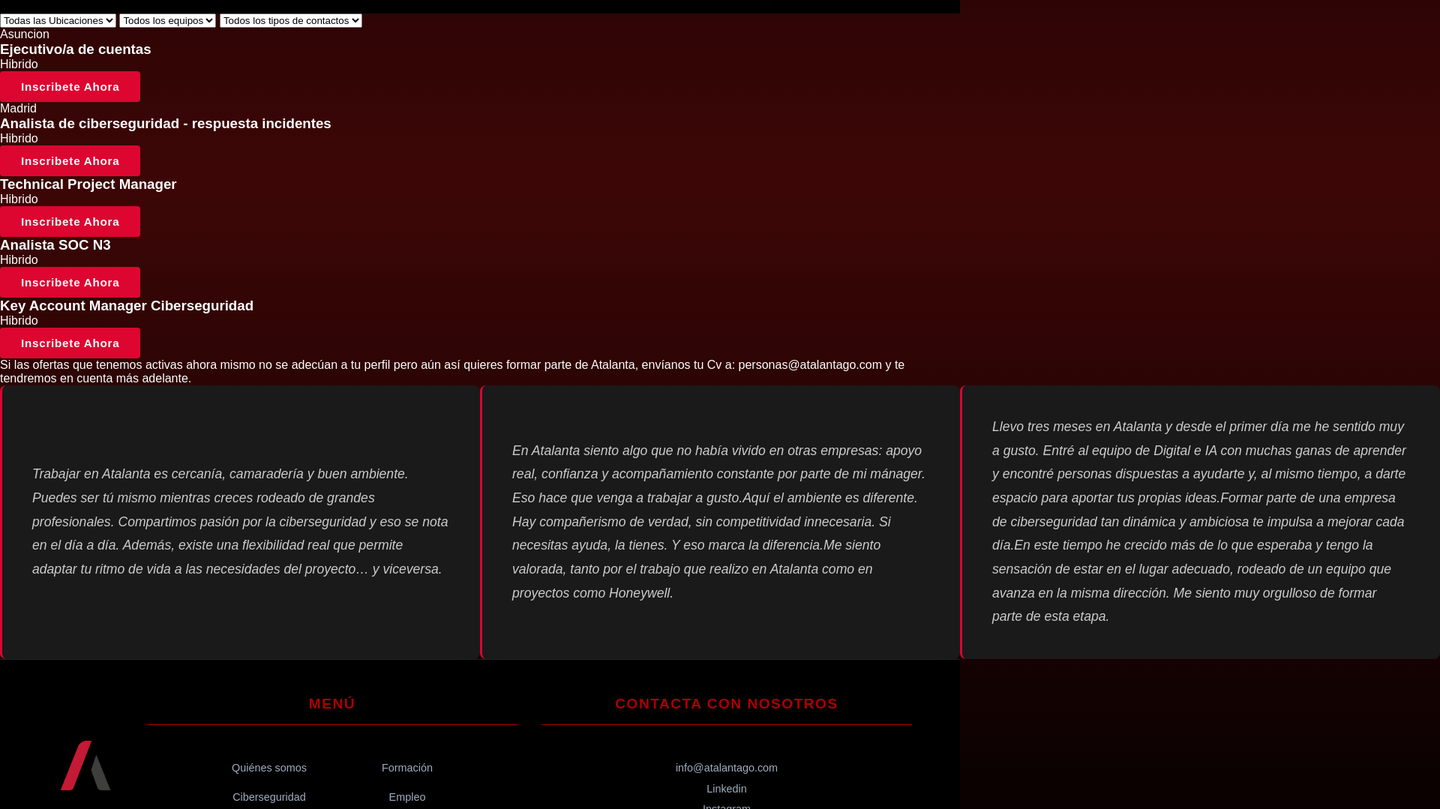
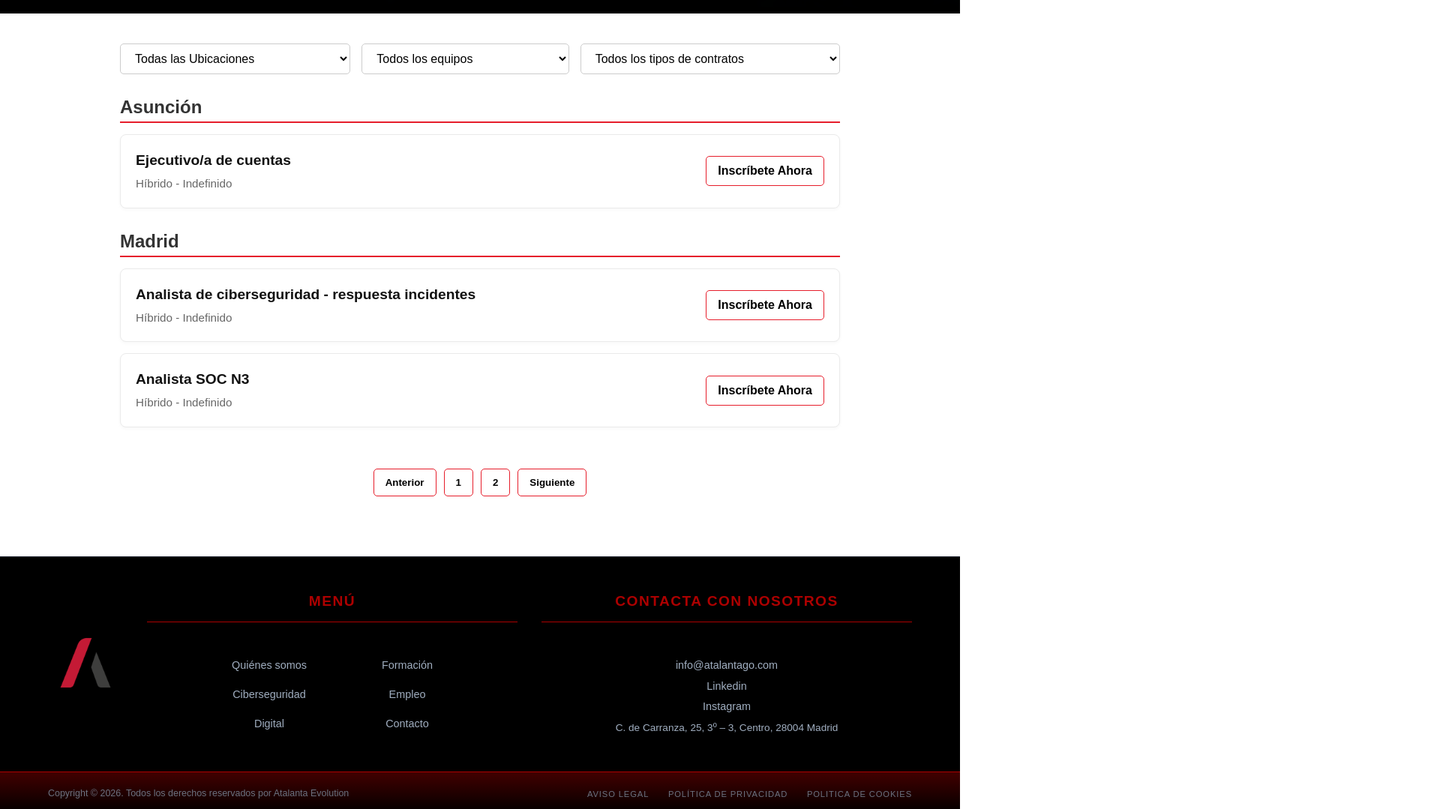
Before and after one commit to Dezius21/Atalanta_Grupo3, a plain HTML site: page oportunidades-de-empleo.html in a window 1280 px wide. Shown: the part 740-1819 px from the top of the page at 75% size, 1920 px wide, since content can reach past the window. Drawn offline with Linux system fonts and the light colour scheme.

Commit message:
Crear estilos y logica para Empleo

```diff
--- /dev/null
+++ b/blocks/empleo.css
@@ -0,0 +1,140 @@
+/* --- ESTILOS GENERALES DEL CONTENEDOR --- */
+.empleo__body{
+    background: white !important;
+}
+.main{
+    background-color: white;
+
+}
+.main__employment {
+    max-width: 1000px;
+    margin: 40px auto;
+    padding: 0 20px;
+    font-family: Arial, sans-serif;
+}
+
+/* --- FILTROS DE BÚSQUEDA --- */
+.employment__filters {
+    display: flex;
+    gap: 15px;
+    margin-bottom: 30px;
+    flex-wrap: wrap;
+}
+
+.employment_select {
+    padding: 10px 15px;
+    border: 1px solid #ccc;
+    border-radius: 5px;
+    background-color: #fff;
+    cursor: pointer;
+    font-size: 1rem;
+    flex-grow: 1;
+}
+
+/* --- TÍTULO DE LA CIUDAD --- */
+.employment__city-title {
+    font-size: 1.5rem;
+    font-weight: bold;
+    color: #333;
+    margin-bottom: 15px;
+    margin-top: 30px;
+    border-bottom: 2px solid #e61d2b;
+    padding-bottom: 5px;
+}
+
+/* --- LISTA DE OFERTAS (TARJETAS) --- */
+.employment-item {
+    display: flex;
+    justify-content: space-between;
+    align-items: center;
+    padding: 20px;
+    margin-bottom: 15px;
+    border: 1px solid #eaeaea;
+    border-radius: 8px;
+    box-shadow: 0 2px 5px rgba(0,0,0,0.03);
+    background-color: #fff;
+    transition: transform 0.2s ease, box-shadow 0.2s ease;
+
+    /* 🛠️ FIX SOLAPAMIENTO: Mantener distancias y alturas correctas */
+    height: auto !important;
+    gap: 20px;
+    overflow: hidden;
+}
+
+.employment-item:hover {
+    transform: translateY(-2px);
+    box-shadow: 0 5px 15px rgba(0,0,0,0.1);
+}
+
+/* 🛠️ FIX SOLAPAMIENTO: Contenedor del texto de la oferta */
+.employment-item__info {
+    display: flex;
+    flex-direction: column;
+    gap: 5px;
+    flex-grow: 1; /* Obliga al texto a empujar al botón a la derecha */
+}
+
+/* 🛠️ FIX SOLAPAMIENTO: Limpiar márgenes que venían de index.css */
+.employment-item__info h3,
+.employment-item__info p {
+    margin: 0 !important;
+    padding: 0 !important;
+    line-height: 1.5 !important;
+}
+
+.employment-item__info h3 {
+    color: #111;
+    font-size: 1.2rem;
+}
+
+.employment-item__info p {
+    color: #666;
+    font-size: 0.95rem;
+}
+
+/* --- BOTONES Y PAGINACIÓN --- */
+.pagination {
+    display: flex;
+    justify-content: center;
+    gap: 10px;
+    padding: 40px 0;
+}
+
+.pagination__btn {
+    background-color: transparent;
+    border: 1px solid #e61d2b;
+    color: black;
+    padding: 10px 15px;
+    cursor: pointer;
+    border-radius: 5px;
+    transition: 0.3s;
+    text-decoration: none;
+    font-weight: 600;
+    display: inline-block;
+    white-space: nowrap;
+}
+
+.pagination__btn:hover {
+    background-color: #e61d2b;
+    color: white;
+}
+
+/* --- RESPONSIVE (MÓVILES) --- */
+@media (max-width: 600px) {
+    .employment__filters {
+        flex-direction: column; /* Apila los selectores de filtro */
+    }
+
+    .employment-item {
+        flex-direction: column;
+        align-items: flex-start;
+        gap: 15px !important;
+    }
+
+    .pagination__btn {
+        width: 100%; /* Botón de lado a lado para facilitar el toque en móvil */
+        text-align: center;
+        margin-top: 10px;
+        box-sizing: border-box;
+    }
+}
--- a/oportunidades-de-empleo.html
+++ b/oportunidades-de-empleo.html
@@ -6,7 +6,7 @@
     <title>Oportunidades de empleo</title>
     <link rel="stylesheet" href="./pages/index.css">
 </head>
-<body>
+<body class="empleo__body">
     <header class="header">
         <nav class="navbar">
       <a href="./index.html" class="navbar__logo-container">
@@ -62,15 +62,15 @@
 
                 <div class="hero__tags">
                     <div class="hero__tag">
-                        <img src="./images/form_images/form_image2.png" alt="LinkedIn" class="hero__icon">
+                        <img src="./images/empleo_images/Header_1.png" alt="LinkedIn" class="hero__icon">
                         <p class="hero__text">Ofertas activas en LinkedIn.</p>
                     </div>
                     <div class="hero__tag">
-                        <img src="./images/header_images/tag_four.png" alt="Líder" class="hero__icon">
+                        <img src="./images/empleo_images/Header_2.png" alt="Líder" class="hero__icon">
                         <p class="hero__text">Empresa líder de ciberseguridad.</p>
                     </div>
                     <div class="hero__tag">
-                        <img src="./images/form_images/form_image1.png" alt="Internacional" class="hero__icon">
+                        <img src="./images/empleo_images/Header_3.png" alt="Internacional" class="hero__icon">
                         <p class="hero__text">Entorno internacional y flexible.</p>
                     </div>
                 </div>
@@ -84,84 +84,67 @@
 
     <main>
         <div class="main__employment">
-            <select name="contratos" id="contratos" class="employment_select">
-                <option value="" selected disabled hidden>Todas las Ubicaciones</option>
-                <option value="asuncion">asuncion</option>
+            <div class="employment__filters">
+                <select name="ubicacion" id="ubicacion" class="employment_select">
+                    <option value="">Todas las Ubicaciones</option>
+                    <option value="asuncion">Asunción</option>
                     <option value="madrid">Madrid</option>
                 </select>
+
                 <select name="equipos" id="equipos" class="employment_select">
-                <option value="" selected disabled hidden>Todos los equipos</option>
+                    <option value="">Todos los equipos</option>
                     <option value="blue-team">Blue Team</option>
                     <option value="comercial">Comercial</option>
                     <option value="soc">SOC</option>
                 </select>
-            <select name="contrato" id="contratos" class="employment_select">
-                <option value="" selected disabled hidden>Todos los tipos de contactos</option>
-                <option value="autonomo">Autonomo</option>
-                <option value="indefinido">indefinido</option>
+
+                <select name="contrato" id="contrato" class="employment_select">
+                    <option value="">Todos los tipos de contratos</option>
+                    <option value="autonomo">Autónomo</option>
+                    <option value="indefinido">Indefinido</option>
                 </select>
+            </div>
 
             <div class="main__container-employment">
+
                 <div class="container-employment">
-                    <legend>Asuncion</legend>
+                    <legend class="employment__city-title">Asunción</legend>
+
+                    <div class="employment-item" data-ubicacion="asuncion" data-equipo="comercial" data-contrato="indefinido">
+                        <div class="employment-item__info">
+                            <h3>Ejecutivo/a de cuentas</h3>
+                            <p>Híbrido - Indefinido</p>
                         </div>
-                <div class="employment-item">
-                    <h3>Ejecutivo/a de cuentas</h3>
-                    <p>Hibrido</p>
-                    <a href="#" class="carousel__button-form">
-                    <span class="employment__button-form-span">Inscribete Ahora</span>
-                </a>
+                        <a href="#" class="pagination__btn">Inscríbete Ahora</a>
                     </div>
+                </div>
+
                 <div class="container-employment">
-                    <legend>Madrid</legend>
-                    <div class="employment-item">
+                    <legend class="employment__city-title">Madrid</legend>
+
+                    <div class="employment-item" data-ubicacion="madrid" data-equipo="blue-team" data-contrato="indefinido">
+                        <div class="employment-item__info">
                             <h3>Analista de ciberseguridad - respuesta incidentes</h3>
-                        <p>Hibrido</p>
-                        <a href="#" class="carousel__button-form">
-                    <span class="employment__button-form-span">Inscribete Ahora</span>
-                </a>
+                            <p>Híbrido - Indefinido</p>
                         </div>
-                    <div class="employment-item">
-                        <h3>Technical Project Manager</h3>
-                        <p>Hibrido</p>
-                        <a href="#" class="carousel__button-form">
-                    <span class="employment__button-form-span">Inscribete Ahora</span>
-                </a>
+                        <a href="#" class="pagination__btn">Inscríbete Ahora</a>
                     </div>
-                    <div class="employment-item">
+
+                    <div class="employment-item" data-ubicacion="madrid" data-equipo="soc" data-contrato="indefinido">
+                        <div class="employment-item__info">
                             <h3>Analista SOC N3</h3>
-                        <p>Hibrido</p>
-                        <a href="#" class="carousel__button-form">
-                    <span class="employment__button-form-span">Inscribete Ahora</span>
-                </a>
+                            <p>Híbrido - Indefinido</p>
                         </div>
-                    <div class="employment-item">
-                        <h3>Key Account Manager Ciberseguridad</h3>
-                        <p>Hibrido</p>
-                        <a href="#" class="carousel__button-form">
-                    <span class="employment__button-form-span">Inscribete Ahora</span>
-                </a>
+                        <a href="#" class="pagination__btn">Inscríbete Ahora</a>
                     </div>
                 </div>
             </div>
-            <p>Si las ofertas que tenemos activas ahora mismo no se adecúan a tu perfil pero aún así quieres formar parte de Atalanta, envíanos tu Cv a: personas@atalantago.com y te tendremos en cuenta más adelante.</p>
-        </div>
 
-
-            <div class="carousel-container">
-                <div class="carousel-track">
-                  <div class="carousel-item">
-                      <p>Trabajar en Atalanta es cercanía, camaradería y buen ambiente. Puedes ser tú mismo mientras creces rodeado de grandes profesionales. Compartimos pasión por la ciberseguridad y eso se nota en el día a día. Además, existe una flexibilidad real que permite adaptar tu ritmo de vida a las necesidades del proyecto… y viceversa.</p>
-                    </div>
-                  <div class="carousel-item">
-                    <p>En Atalanta siento algo que no había vivido en otras empresas: apoyo real, confianza y acompañamiento constante por parte de mi mánager. Eso hace que venga a trabajar a gusto.Aquí el ambiente es diferente. Hay compañerismo de verdad, sin competitividad innecesaria. Si necesitas ayuda, la tienes. Y eso marca la diferencia.Me siento valorada, tanto por el trabajo que realizo en Atalanta como en proyectos como Honeywell.</p>
-                    </div>
-                  <div class="carousel-item">
-                    <p>Llevo tres meses en Atalanta y desde el primer día me he sentido muy a gusto. Entré al equipo de Digital e IA con muchas ganas de aprender y encontré personas dispuestas a ayudarte y, al mismo tiempo, a darte espacio para aportar tus propias ideas.Formar parte de una empresa de ciberseguridad tan dinámica y ambiciosa te impulsa a mejorar cada día.En este tiempo he crecido más de lo que esperaba y tengo la sensación de estar en el lugar adecuado, rodeado de un equipo que avanza en la misma dirección. Me siento muy orgulloso de formar parte de esta etapa.</p>
-                    </div>
-                  <div class="carousel-item">
-                      <p>Aunque trabajo de forma bastante autónoma, hay detalles que marcan la diferencia: la apuesta por la formación continua, las actividades para reforzar el equipo y los incentivos para atraer talento.Atalanta cuida a las personas. Desde la cena de Navidad hasta los encuentros de verano, se nota el esfuerzo por crear equipo más allá del día a día.Para mí, es una de las mejores empresas en las que he estado.</p>
-                    </div>
+            <div class="pagination">
+                <button class="pagination__btn">Anterior</button>
+                <button class="pagination__btn">1</button>
+                <button class="pagination__btn">2</button>
+                <button class="pagination__btn">Siguiente</button>
             </div>
         </div>
     </main>
@@ -263,5 +246,66 @@
     <script src="./scripts/forms.js"></script>
     <script src="./scripts/carousel.js"></script>
     <script src="./scripts/header_temporal.js"></script>
+    <script>
+        document.addEventListener("DOMContentLoaded", () => {
+    // 1. Obtenemos los elementos selectores
+    const selectUbicacion = document.getElementById("ubicacion");
+    const selectEquipo = document.getElementById("equipos");
+    const selectContrato = document.getElementById("contrato");
+
+    // 2. Obtenemos todas las ofertas y contenedores de ciudad
+    const ofertas = document.querySelectorAll(".employment-item");
+    const contenedores = document.querySelectorAll(".container-employment");
+
+    // 3. Función principal de filtrado
+    function filtrarOfertas() {
+        // Obtenemos los valores seleccionados actualmente
+        const valUbicacion = selectUbicacion.value.toLowerCase();
+        const valEquipo = selectEquipo.value.toLowerCase();
+        const valContrato = selectContrato.value.toLowerCase();
+
+        // Evaluamos cada oferta individualmente
+        ofertas.forEach(oferta => {
+            const ubicacionOferta = oferta.getAttribute("data-ubicacion").toLowerCase();
+            const equipoOferta = oferta.getAttribute("data-equipo").toLowerCase();
+            const contratoOferta = oferta.getAttribute("data-contrato").toLowerCase();
+
+            // Verificamos si la oferta coincide con los filtros (si el filtro está vacío, cuenta como true)
+            const coincideUbicacion = (valUbicacion === "" || ubicacionOferta === valUbicacion);
+            const coincideEquipo = (valEquipo === "" || equipoOferta === valEquipo);
+            const coincideContrato = (valContrato === "" || contratoOferta === valContrato);
+
+            // Si coincide con los tres, la mostramos; si no, la ocultamos
+            if (coincideUbicacion && coincideEquipo && coincideContrato) {
+                oferta.style.display = "block"; // O "flex" dependiendo de tu CSS (index.css)
+            } else {
+                oferta.style.display = "none";
+            }
+        });
+
+        // 4. Ocultar el bloque de la ciudad si no hay ofertas visibles dentro
+        contenedores.forEach(contenedor => {
+            // Buscamos cuántas ofertas están visibles dentro de este contenedor específico
+            const ofertasVisibles = Array.from(contenedor.querySelectorAll(".employment-item")).filter(
+                item => item.style.display !== "none"
+            );
+
+            // Si hay 0 ofertas visibles, ocultamos el título de la ciudad (legend) y su margen
+            if (ofertasVisibles.length === 0) {
+                contenedor.style.display = "none";
+            } else {
+                contenedor.style.display = "block";
+            }
+        });
+    }
+
+    // 5. Agregamos los "event listeners" para que filtren cuando el usuario cambie una opción
+    if(selectUbicacion && selectEquipo && selectContrato) {
+        selectUbicacion.addEventListener("change", filtrarOfertas);
+        selectEquipo.addEventListener("change", filtrarOfertas);
+        selectContrato.addEventListener("change", filtrarOfertas);
+        }
+    });
+    </script>
 </body>
 </html>
--- a/pages/index.css
+++ b/pages/index.css
@@ -9,6 +9,7 @@
 @import url(../blocks/noticias.css);
 @import url(../blocks/quienes-somos.css);
 @import url(../blocks/politica.css);
+@import url(../blocks/empleo.css);
 
 
 
```
Lines whose indentation alone changed are shown as unchanged.
